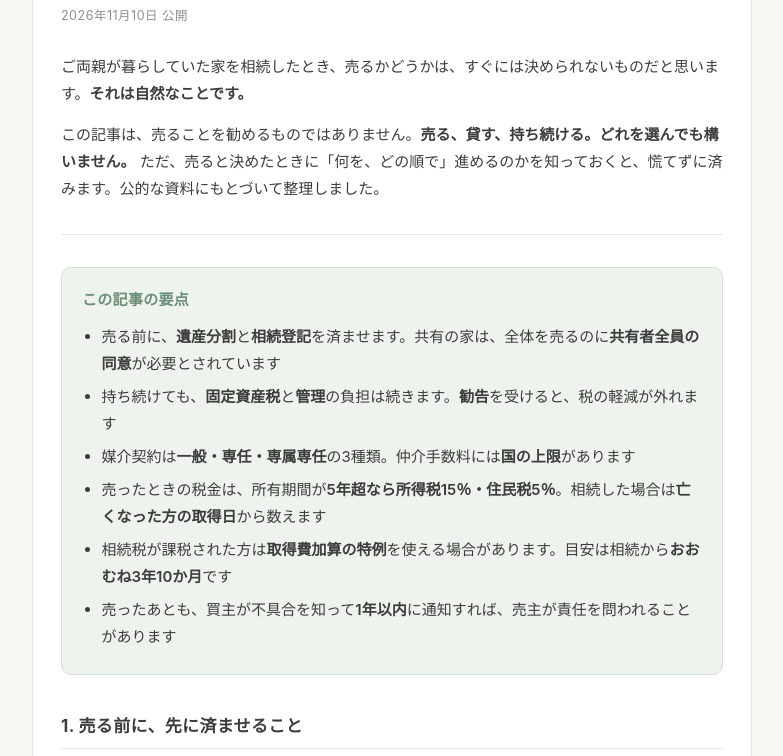
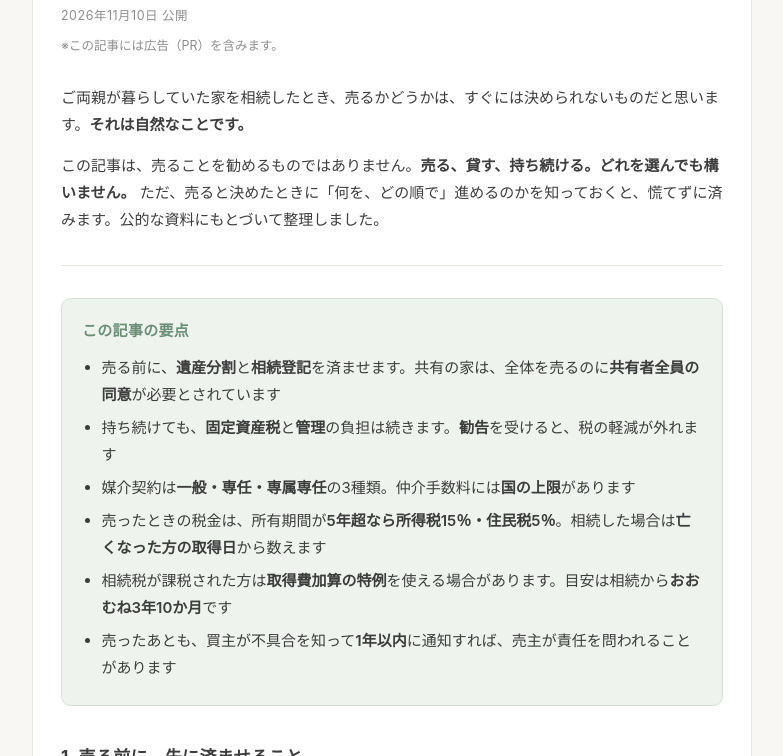
Before and after one commit to RAKKO-LAB/okuyami-techo, a plain HTML site: page articles/souzoku-fudosan-baikyaku.html in a window 1280 px wide. Shown: the part 183-939 px from the top of the page, without its empty margins (248-1031 px from the left). Drawn offline with Linux system fonts and the light colour scheme.

Commit message:
site: 記事15に広告リンク（相続の窓口）と冒頭の PR 表記を追加

```diff
--- a/articles/souzoku-fudosan-baikyaku.html
+++ b/articles/souzoku-fudosan-baikyaku.html
@@ -80,6 +80,7 @@
 <div class="wrap">
 <h1>相続した実家を売るときの順番 ― 遺産分割・登記から、費用と税金まで</h1>
 <p class="article-date"><time datetime="2026-11-10">2026年11月10日 公開</time></p>
+<p class="pr-note">※この記事には広告（PR）を含みます。</p>
 <p>ご両親が暮らしていた家を相続したとき、売るかどうかは、すぐには決められないものだと思います。<strong>それは自然なことです。</strong></p>
 <p>この記事は、売ることを勧めるものではありません。<strong>売る、貸す、持ち続ける。どれを選んでも構いません。</strong> ただ、売ると決めたときに「何を、どの順で」進めるのかを知っておくと、慌てずに済みます。公的な資料にもとづいて整理しました。</p>
 <hr>
@@ -192,6 +193,7 @@
 <p>順番は、<strong>相続人・遺言の確認 → 遺産分割 → 相続登記 → 売る・貸す・持ち続けるを選ぶ → （売るなら）査定・媒介契約・売買契約・決済・引渡し → 翌年の確定申告</strong>です。</p>
 <p>決められなくても、最初の3つは済ませておけます。<strong>急いで決める必要はありません。</strong></p>
 <hr>
+<div class="affiliate"><a class="affiliate-btn" href="https://px.a8.net/svt/ejp?a8mat=4BGS15+4BZMTE+56AO+BZ8OY" target="_blank" rel="noopener sponsored">不動産を含む相続の相談窓口を見る</a><p class="affiliate-note">※広告です。外部のサービスに移動します。</p></div>
 <div class="sources">
 <h2>出典</h2>
 <p>すべて2026年10月13日に確認しました。</p>
--- a/assets/style.css
+++ b/assets/style.css
@@ -181,6 +181,13 @@ th { background: var(--bg); font-weight: 600; }
   margin: -4px 0 26px;
 }
 
+/* 広告を含む記事だけ、公開日の直下に出す PR 表記 */
+.pr-note {
+  color: var(--subtext);
+  font-size: 12.5px;
+  margin: -18px 0 26px;
+}
+
 .lead { color: var(--subtext); font-size: 14px; margin-bottom: 28px; }
 .meta { color: var(--subtext); font-size: 13px; margin-top: 32px; }
 
```
